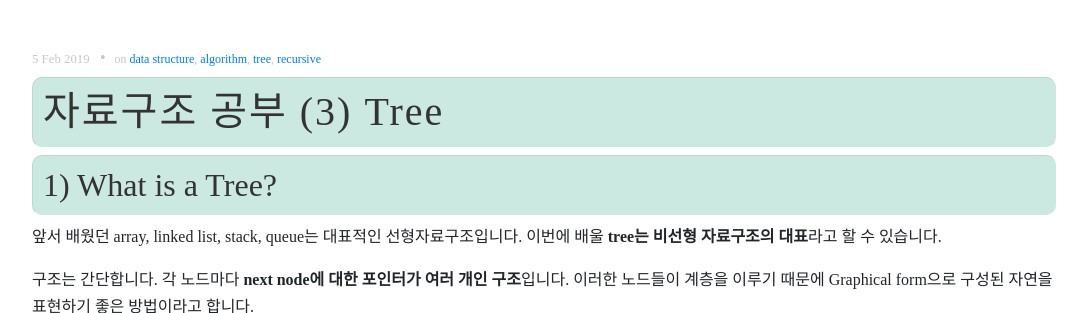
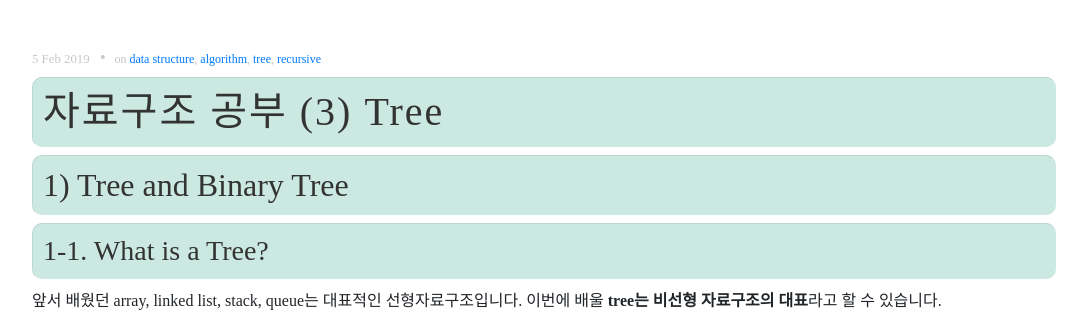
Before and after one commit to DongChanS/DongChanS.github.io, a Jekyll site: the page built from _posts/2019-02-05-26.md, in a window 1280 px wide and 900 px high, cut to the strip 366-679 px from the top of the window. Shown: the whole strip, without its empty margins (96-1183 px from the left). Built offline with Jekyll 4.4.1, drawn with Linux system fonts in a browser that asks for light colours; nearby versions of some CDN libraries; some web fonts are replaced; comment, search, counter and statistics services are not loaded.

Commit message:
Update 2019-02-05-26.md

```diff
--- a/_posts/2019-02-05-26.md
+++ b/_posts/2019-02-05-26.md
@@ -6,7 +6,9 @@ category : 'Data Structure'
 tags : ['data structure', 'algorithm', 'tree','recursive']
 ---
 
-## 1) What is a Tree?
+## 1) Tree and Binary Tree
+
+### 1-1. What is a Tree?
 
 앞서 배웠던 array, linked list, stack, queue는 대표적인 선형자료구조입니다. 이번에 배울 **tree는 비선형 자료구조의 대표**라고 할 수 있습니다.
 
```
